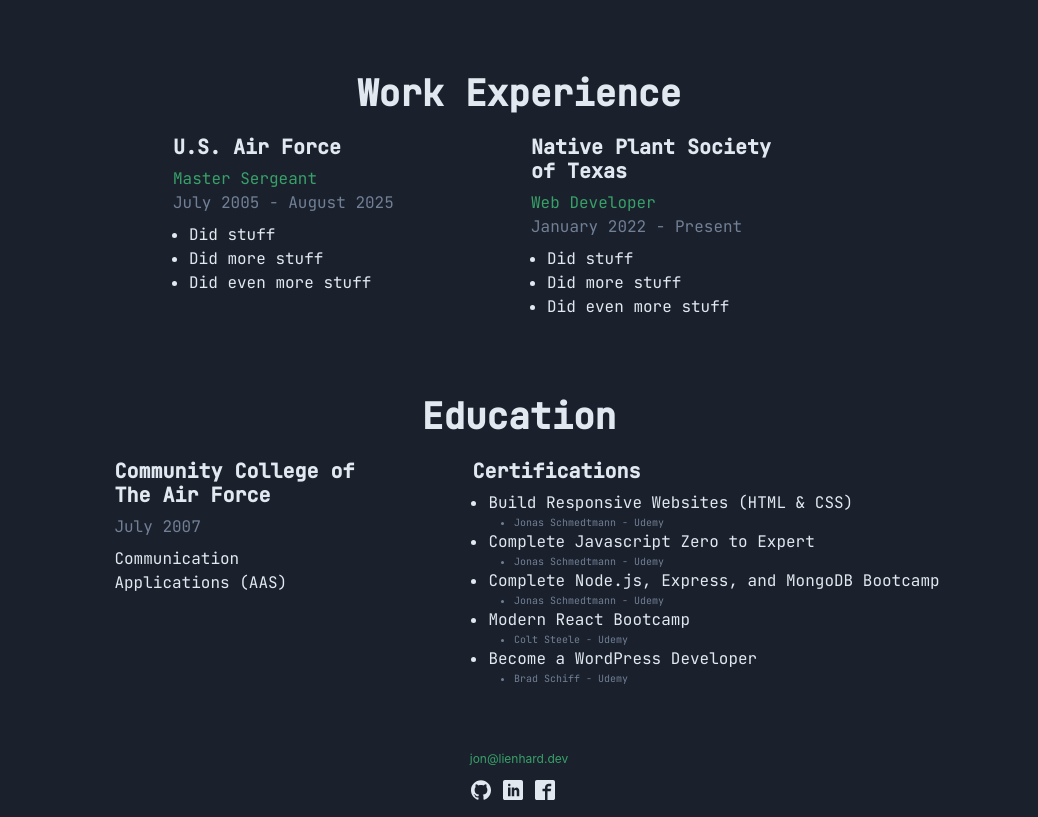
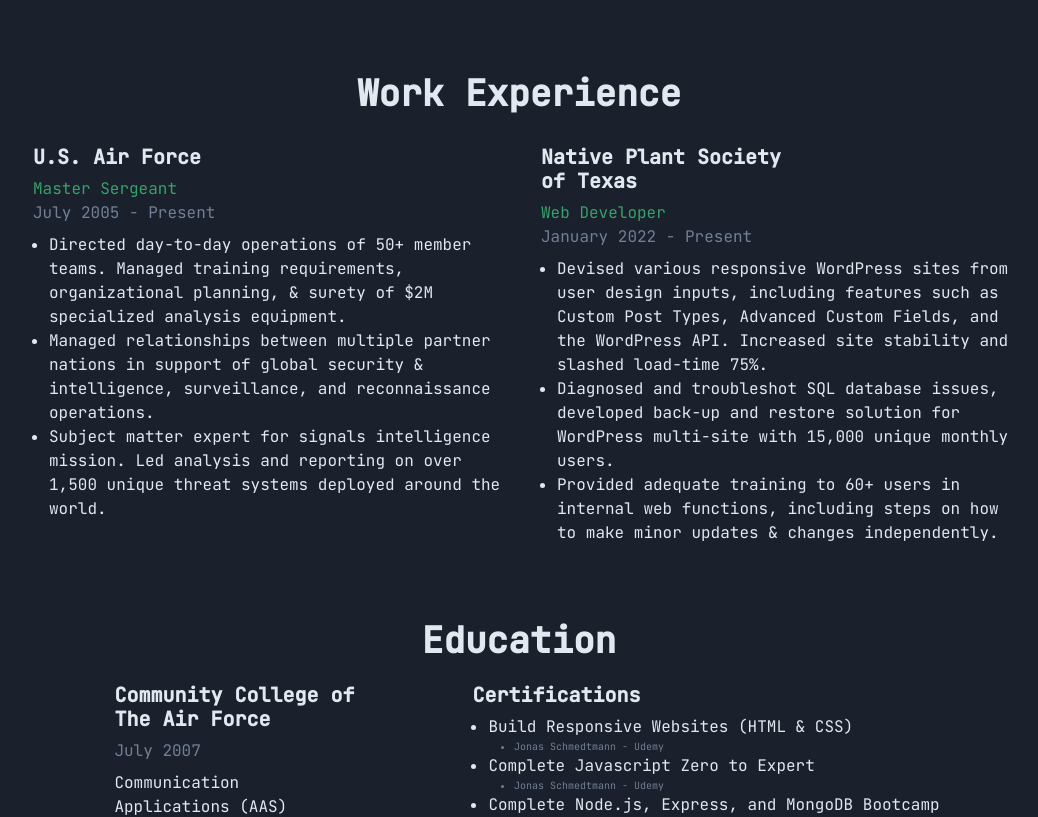
Before and after one commit to hardethanolninja/hardethanolninja.github.io, a React (Create React App) app: page / in a window 1280 px wide. Shown: the part 2100-2917 px from the top of the page, without its empty margins (121-1159 px from the left). Built offline with nearby package versions, Linux system fonts and the light colour scheme.

Commit message:
finished site revision

```diff
--- a/src/components/About.js
+++ b/src/components/About.js
@@ -25,6 +25,8 @@
 import "../styles/About.css";
 
 function About() {
+  const years = new Date().getFullYear() - 2005;
+
   return (
     <Box
       pt="20vh"
@@ -36,15 +38,24 @@
       <Heading fontFamily={theme.fonts.heading} ml="5vw" mb={5}>
         About Me
       </Heading>
-      <Text fontFamily={theme.fonts.body} ml="5vw" mb={2}>
+      <Text fontFamily={theme.fonts.body} ml="5vw" mb={5}>
         Hello! I'm a developer & problem solver based in Texas. I enjoy creating
         things and specialize in both front-end and back-end technologies.
       </Text>
-      <Text fontFamily={theme.fonts.body} ml="5vw" mr="3vw" mb={5}>
-        I spent 20 years in the Air Force as an intelligence analyst, where
-        using limited resources to develop answers for seemingly impossible
-        problems is commonplace.
-      </Text>
+      {years >= 20 ? (
+        <Text fontFamily={theme.fonts.body} ml="5vw" mr="3vw" mb={5}>
+          I spent 20 years in the Air Force as an intelligence analyst, where
+          using limited resources to develop answers for seemingly impossible
+          problems is commonplace.
+        </Text>
+      ) : (
+        <Text fontFamily={theme.fonts.body} ml="5vw" mr="3vw" mb={5}>
+          I've spent {years} years in the Air Force as an intelligence analyst,
+          where using limited resources to develop answers for seemingly
+          impossible problems is commonplace.
+        </Text>
+      )}
+
       <Text fontFamily={theme.fonts.body} ml="5vw" mr="3vw" mb={5}>
         Years ago, I was tasked with maintaining a SharePoint site for my unit.
         After weeks of struggling, I knew there had to be a better way. I
@@ -65,8 +76,8 @@
                 color="gray.900"
                 label="I mean...it's HTML"
                 placement="right"
-                openDelay={200}
-                closeDelay={200}
+                openDelay={100}
+                closeDelay={100}
               >
                 HTML
               </Tooltip>
@@ -79,8 +90,8 @@
                 color="gray.900"
                 label="Bootstrap, & Tailwind"
                 placement="right"
-                openDelay={200}
-                closeDelay={200}
+                openDelay={100}
+                closeDelay={100}
               >
                 CSS
               </Tooltip>
@@ -93,8 +104,8 @@
                 color="gray.900"
                 label="JQuery"
                 placement="right"
-                openDelay={200}
-                closeDelay={200}
+                openDelay={100}
+                closeDelay={100}
               >
                 JavaScript
               </Tooltip>
@@ -107,8 +118,8 @@
                 color="gray.900"
                 label="Next.js, React Router, Chakra UI"
                 placement="right"
-                openDelay={200}
-                closeDelay={200}
+                openDelay={100}
+                closeDelay={100}
               >
                 React
               </Tooltip>
@@ -121,8 +132,8 @@
                 color="gray.900"
                 label="GitHub, GitHub Desktop"
                 placement="right"
-                openDelay={200}
-                closeDelay={200}
+                openDelay={100}
+                closeDelay={100}
               >
                 Git
               </Tooltip>
@@ -139,8 +150,8 @@
                 color="gray.900"
                 label="Express, Axios, Morgan, Nodemon"
                 placement="right"
-                openDelay={200}
-                closeDelay={200}
+                openDelay={100}
+                closeDelay={100}
               >
                 Node.js
               </Tooltip>
@@ -153,8 +164,8 @@
                 color="gray.900"
                 label="MongoDB Compass, Atlas, Mongoose"
                 placement="right"
-                openDelay={200}
-                closeDelay={200}
+                openDelay={100}
+                closeDelay={100}
               >
                 MongoDB
               </Tooltip>
@@ -167,8 +178,8 @@
                 color="gray.900"
                 label="Enough to survive..."
                 placement="right"
-                openDelay={200}
-                closeDelay={200}
+                openDelay={100}
+                closeDelay={100}
               >
                 PHP
               </Tooltip>
@@ -181,8 +192,8 @@
                 color="gray.900"
                 label="Oxygen Builder, ACF, CPT"
                 placement="right"
-                openDelay={200}
-                closeDelay={200}
+                openDelay={100}
+                closeDelay={100}
               >
                 WordPress
               </Tooltip>
--- a/src/components/Footer.js
+++ b/src/components/Footer.js
@@ -26,7 +26,7 @@
         <Flex flexDirection="column" alignItems="center">
           <Link
             mt={3}
-            fontSize={12}
+            fontSize={14}
             className="footer_email"
             mb={3}
             color="green.500"
--- a/src/components/Projects.js
+++ b/src/components/Projects.js
@@ -21,7 +21,11 @@
 import theme from "../styles/theme";
 
 function Projects() {
-  const { isOpen, onOpen, onClose } = useDisclosure();
+  const {
+    isOpen: instaIsOpen,
+    onOpen: instaOnOpen,
+    onClose: instaOnClose,
+  } = useDisclosure();
   return (
     <>
       <Box
@@ -47,7 +51,7 @@
             bgImage={insta}
             w="100%"
             h="200px"
-            onClick={onOpen}
+            onClick={instaOnOpen}
           >
             <Text
               w="90%"
@@ -65,8 +69,8 @@
         </SimpleGrid>
       </Box>
       <Modal
-        isOpen={isOpen}
-        onClose={onClose}
+        isOpen={instaIsOpen}
+        onClose={instaOnClose}
         isCentered
         motionPreset="slideInBottom"
         size="3xl"
@@ -76,19 +80,19 @@
           <ModalHeader>Instagram Clone</ModalHeader>
           <ModalCloseButton />
           <ModalBody>
-            <Box display="flex">
+            <Flex direction={{ base: "column", md: "row" }}>
               <Box
                 bgImage={insta}
-                minW="400px"
+                minW={["200px", "400px"]}
                 h="400px"
                 bgPosition="50% 0%"
                 bgSize="cover"
                 borderWidth="2px"
-                borderColor="gray.600 60%"
+                borderColor="gray.300"
                 borderRadius="4"
               />
               <Flex ml="10px" direction="column">
-                <Text mt="30px">
+                <Text mt="30px" mb="10px">
                   This project utilizes Firebase to authenticate users, and
                   provides data handling for user comments, following users, and
                   "liking" photos. It was created with React and uses Tailwind
@@ -98,14 +102,31 @@
                 <Link
                   textAlign="center"
                   mb="10px"
+                  fontSize="1em"
+                  href="https://github.com/hardethanolninja/instagram-clone"
+                >
+                  GitHub Repo for this project
+                </Link>
+                <Link
+                  textAlign="center"
+                  mb="10px"
+                  fontSize="0.7em"
+                  color="gray.500"
+                  href="https://youtu.be/mDgEqoQUBgk"
+                >
+                  Inspired by this tutorial
+                </Link>
+                <Link
+                  textAlign="center"
+                  mb="10px"
                   fontSize="1.2em"
                   color="green.600"
-                  href="https://www.lienhard.dev/insta-clone"
+                  href="https://lienhard.dev/insta-clone"
                 >
                   Check out the Instagram Clone
                 </Link>
               </Flex>
-            </Box>
+            </Flex>
           </ModalBody>
         </ModalContent>
       </Modal>
--- a/src/components/Resume.js
+++ b/src/components/Resume.js
@@ -27,21 +27,47 @@
       </Heading>
       <Center>
         <Wrap ml={7} mr={3}>
-          <Box pb={3} minWidth="350px">
+          <Box
+            pb={3}
+            minWidth="350px"
+            maxWidth="500px"
+            padding="10px"
+            borderRadius=".5rem"
+            _hover={{ bgColor: "gray.700" }}
+          >
             <Heading fontFamily={theme.fonts.heading} size="md" mb={2}>
               U.S. Air Force
             </Heading>
             <Text color="green.500">Master Sergeant</Text>
             <Text color={theme.colors.darkText} mb={2}>
-              July 2005 - August 2025
+              July 2005 - Present
             </Text>
             <UnorderedList>
-              <ListItem>Did stuff</ListItem>
-              <ListItem>Did more stuff</ListItem>
-              <ListItem>Did even more stuff</ListItem>
+              <ListItem>
+                Directed day-to-day operations of 50+ member teams. Managed
+                training requirements, organizational planning, & surety of $2M
+                specialized analysis equipment.
+              </ListItem>
+              <ListItem>
+                Managed relationships between multiple partner nations in
+                support of global security & intelligence, surveillance, and
+                reconnaissance operations.
+              </ListItem>
+              <ListItem>
+                Subject matter expert for signals intelligence mission. Led
+                analysis and reporting on over 1,500 unique threat systems
+                deployed around the world.
+              </ListItem>
             </UnorderedList>
           </Box>
-          <Box pb={3} minWidth="350px">
+          <Box
+            pb={3}
+            minWidth="350px"
+            maxWidth="500px"
+            padding="10px"
+            borderRadius=".5rem"
+            _hover={{ bgColor: "gray.700" }}
+          >
             <Heading fontFamily={theme.fonts.heading} size="md" mb={2}>
               Native Plant Society
               <br /> of Texas
@@ -51,9 +77,22 @@
               January 2022 - Present
             </Text>
             <UnorderedList>
-              <ListItem>Did stuff</ListItem>
-              <ListItem>Did more stuff</ListItem>
-              <ListItem>Did even more stuff</ListItem>
+              <ListItem>
+                Devised various responsive WordPress sites from user design
+                inputs, including features such as Custom Post Types, Advanced
+                Custom Fields, and the WordPress API. Increased site stability
+                and slashed load-time 75%.
+              </ListItem>
+              <ListItem>
+                Diagnosed and troubleshot SQL database issues, developed back-up
+                and restore solution for WordPress multi-site with 15,000 unique
+                monthly users.
+              </ListItem>
+              <ListItem>
+                Provided adequate training to 60+ users in internal web
+                functions, including steps on how to make minor updates &
+                changes independently.
+              </ListItem>
             </UnorderedList>
           </Box>
         </Wrap>
```
